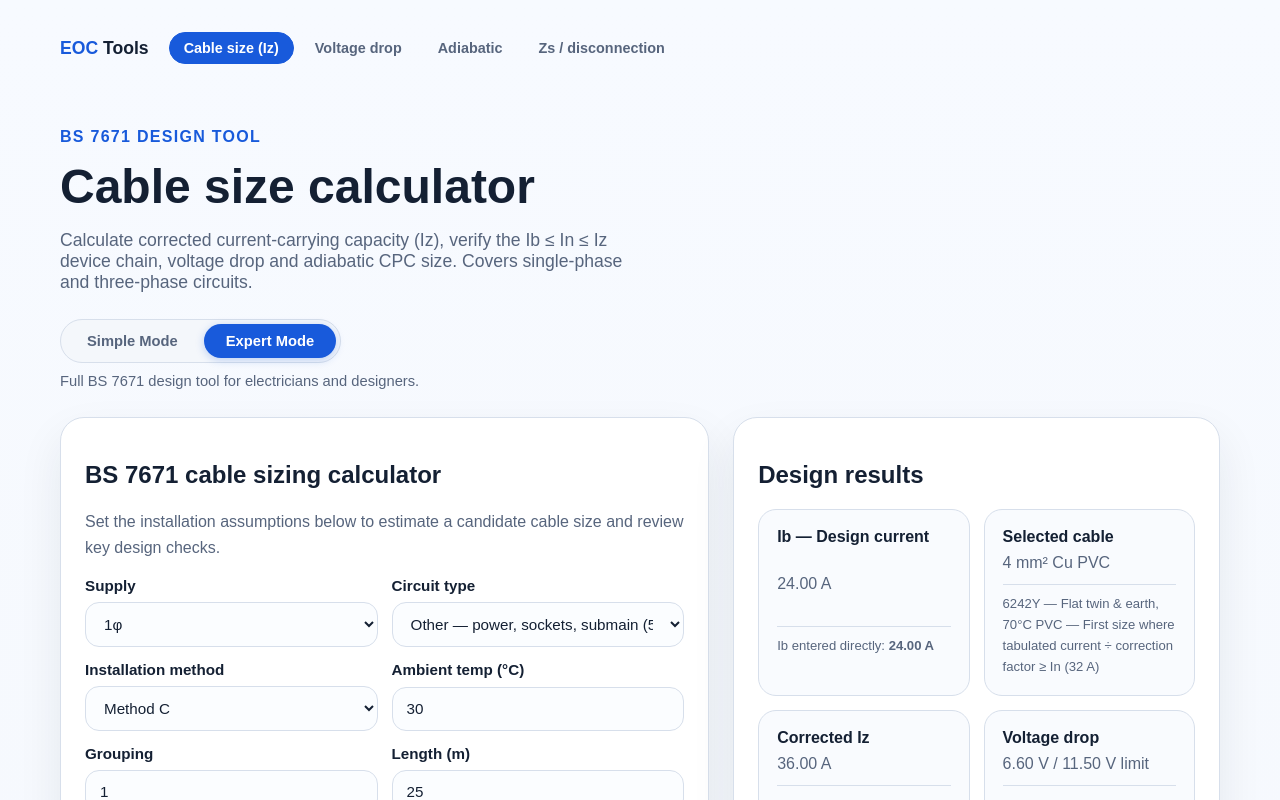
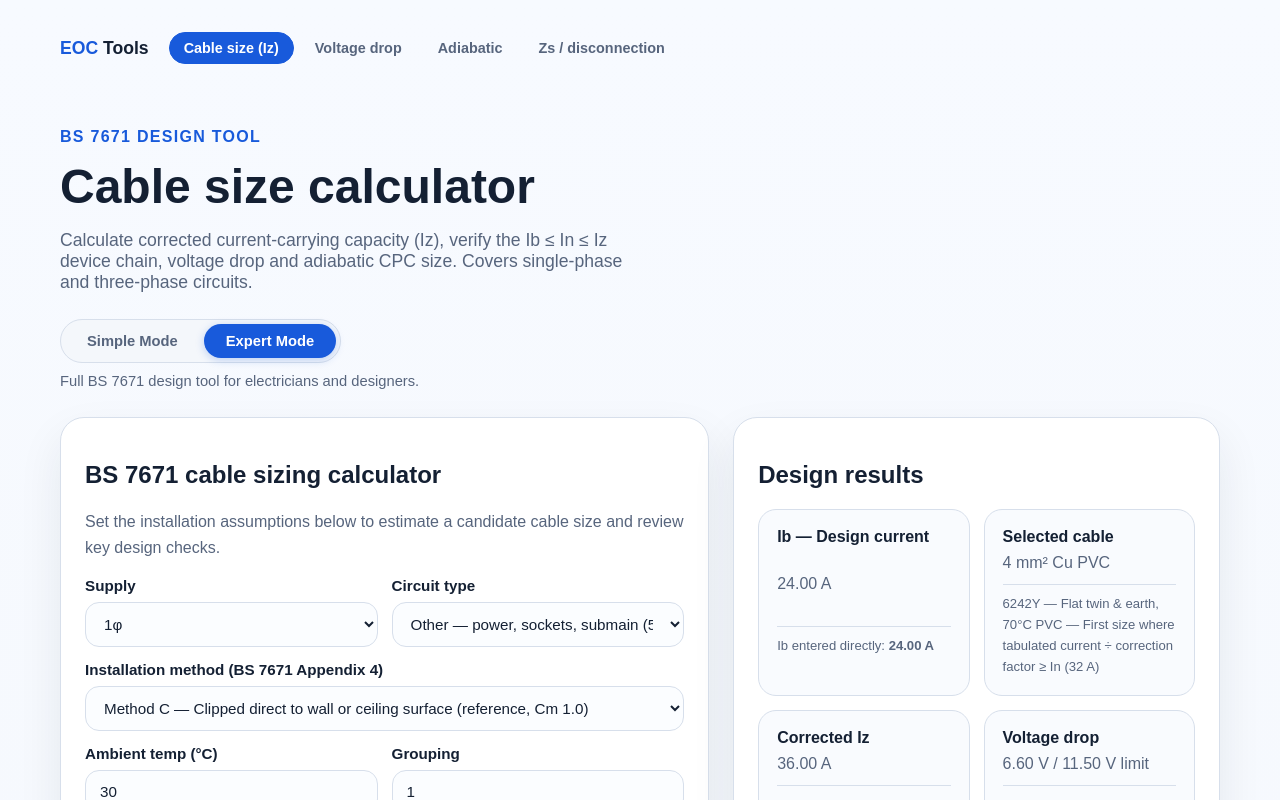
Before and after one commit to Sonicbelch/cable-calc, a Next.js app: page /cable-size in a window 1280 px wide. Both pictures are taken after a click on the button "Expert Mode". Shown: the top 800 px of the page. Built offline with nearby package versions, Linux system fonts and the light colour scheme.

Commit message:
ux: plain English descriptions for all installation methods with Cm factors

```diff
--- a/components/Calculator.js
+++ b/components/Calculator.js
@@ -174,7 +174,14 @@ export function Calculator() {
           <div className="grid two-col">
             <label><span>Supply</span><select value={form.supply} onChange={(e) => updateField('supply', e.target.value)}><option value="1P">1φ</option><option value="3P">3φ</option></select></label>
             <label><span>Circuit type</span><select value={form.circuitType} onChange={(e) => updateField('circuitType', e.target.value)}><option value="lighting">Lighting (3% Vd limit)</option><option value="other">Other — power, sockets, submain (5% Vd limit)</option></select></label>
-            <label><span>Installation method</span><select value={form.installationMethod} onChange={(e) => updateField('installationMethod', e.target.value)}><option value="A">Method A</option><option value="B">Method B</option><option value="C">Method C</option><option value="100">Ref 100</option><option value="102">Ref 102</option><option value="103">Ref 103</option></select></label>
+            <label className="full"><span>Installation method (BS 7671 Appendix 4)</span><select value={form.installationMethod} onChange={(e) => updateField('installationMethod', e.target.value)}>
+                <option value="A">Method A — Enclosed in insulated wall or ceiling (worst derate, Cm 0.67)</option>
+                <option value="B">Method B — In conduit on wall, trunking, or buried in non-insulating wall (Cm 0.79)</option>
+                <option value="C">Method C — Clipped direct to wall or ceiling surface (reference, Cm 1.0)</option>
+                <option value="100">Ref 100 — In free air, not touching a surface (Cm 0.97)</option>
+                <option value="102">Ref 102 — On a cable tray or ladder, touching (Cm 1.0)</option>
+                <option value="103">Ref 103 — On a cable tray or ladder, spaced (Cm 1.03)</option>
+              </select></label>
             <label><span>Ambient temp (°C)</span><input type="number" value={form.ambientTemp} onChange={(e) => updateField('ambientTemp', Number(e.target.value))} /></label>
             <label><span>Grouping</span><input type="number" min="1" max="6" value={form.grouping} onChange={(e) => updateField('grouping', Number(e.target.value))} /></label>
             {!CI_NOT_APPLICABLE.includes(form.installationMethod) && (
```
